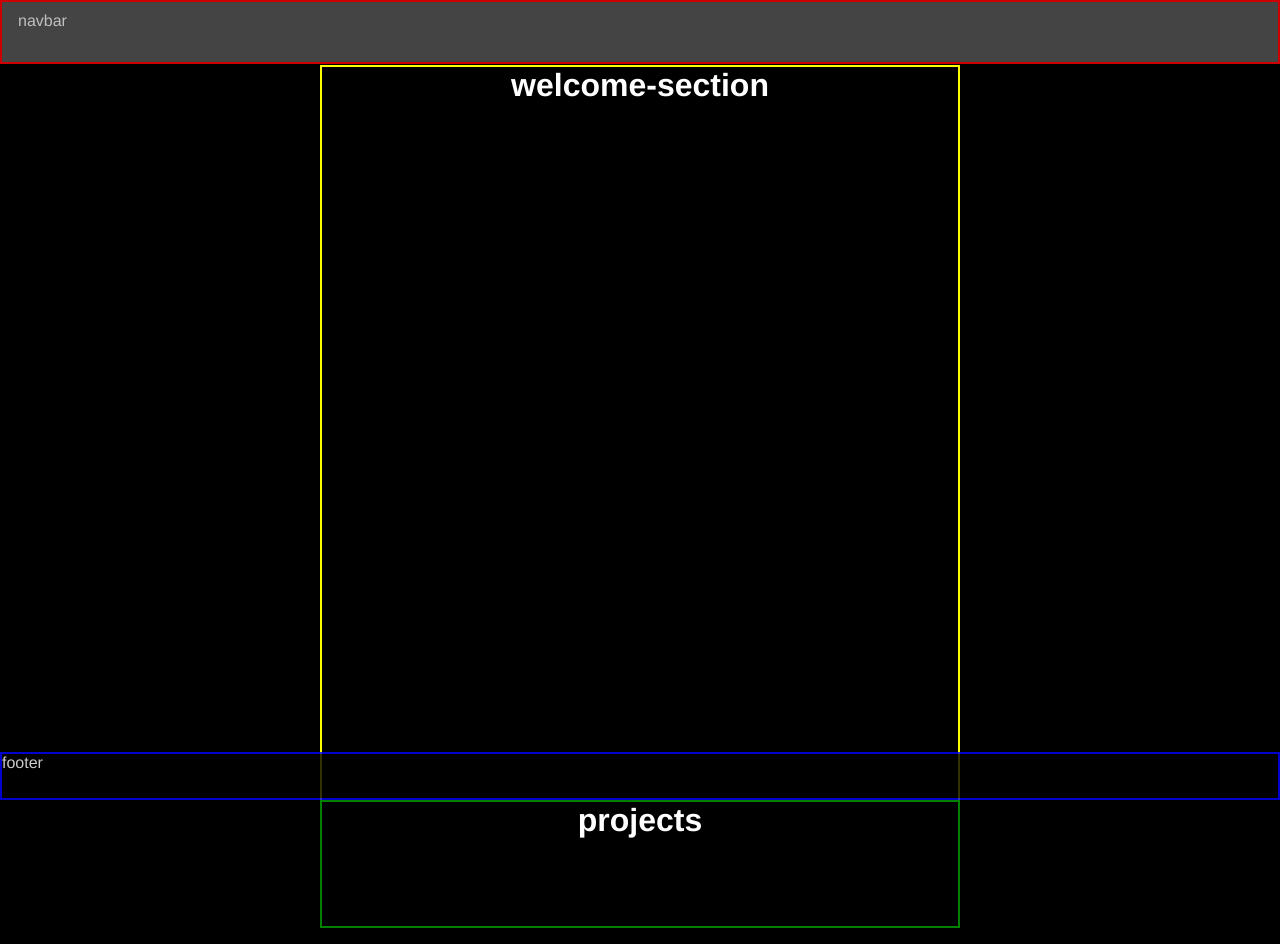
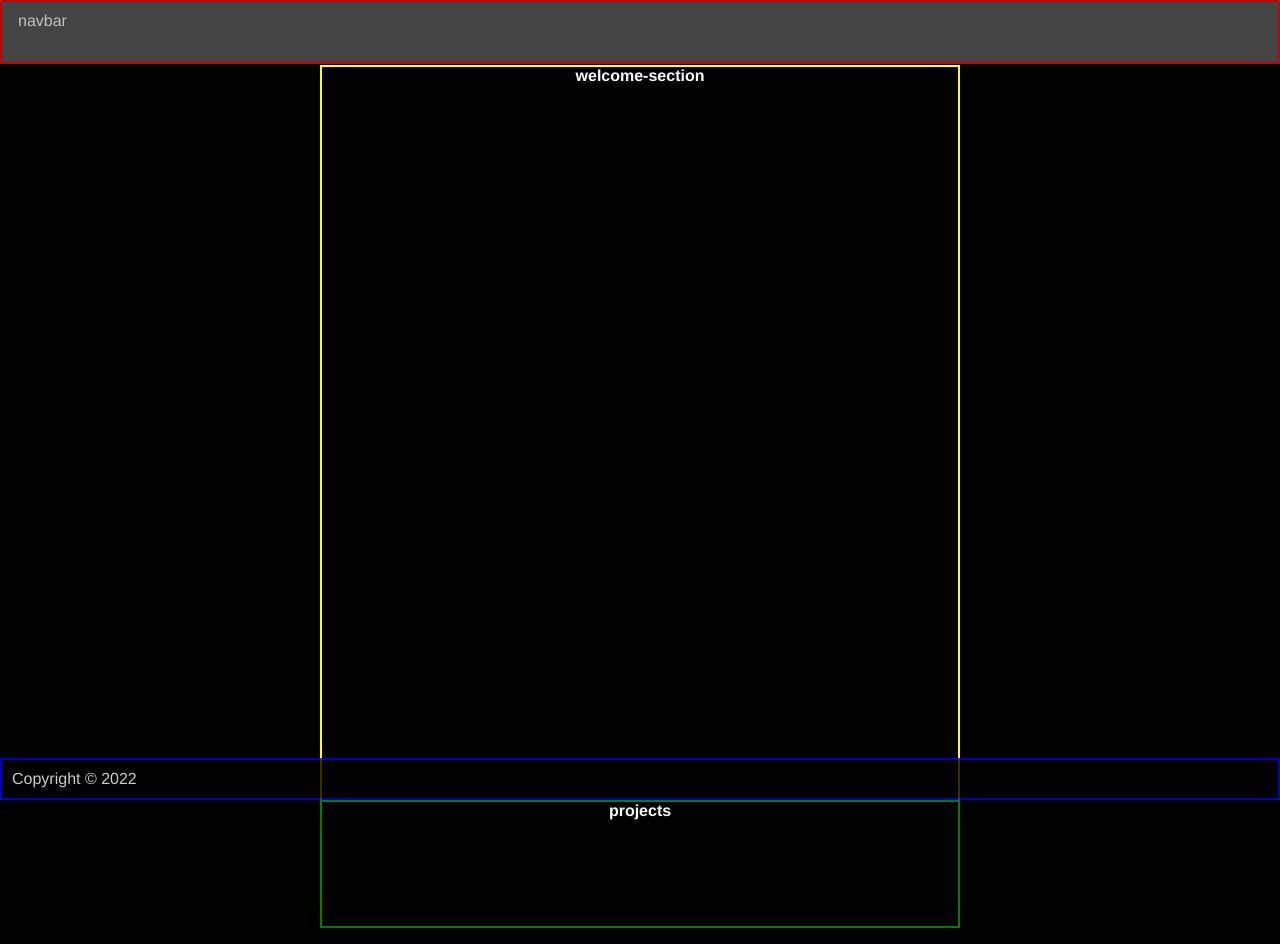
Before and after one commit to mrcreel/fcc-portfolio, a plain HTML site: page index.html in a window 1280 px wide. Drawn offline with Linux system fonts and the light colour scheme.

Commit message:
Added copyright to footer

```diff
--- a/index.html
+++ b/index.html
@@ -25,7 +25,7 @@
     </div>
   </main>
   <footer class="sticky" id="footer">
-    footer
+    <p>Copyright &copy; 2022</p>
   </footer>
 </body>
 
--- a/styles.css
+++ b/styles.css
@@ -3,6 +3,7 @@
   padding: 0;
   background-color: black;
   box-sizing: border-box;
+  font-size: 16px;
 }
 
 body {
@@ -44,7 +45,7 @@ body {
 
 #footer {
   border: 2px solid blue;
-  height: 48px;
+  padding: 10px;
   bottom: 0;
 }
 
```
